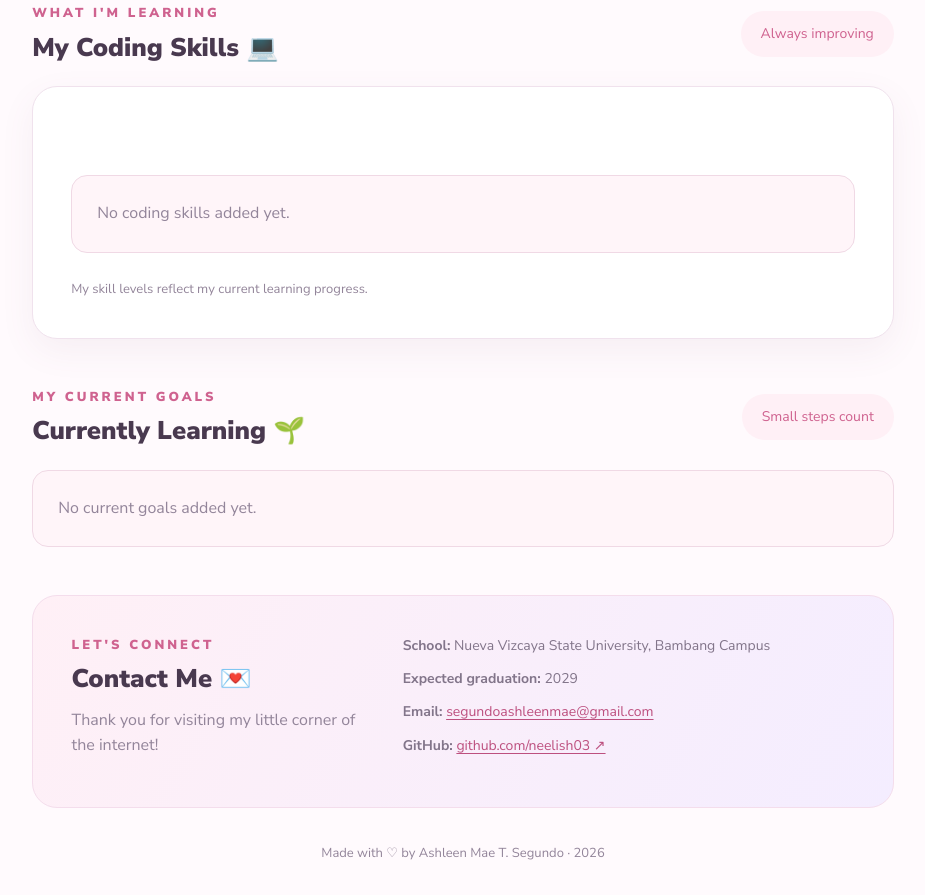
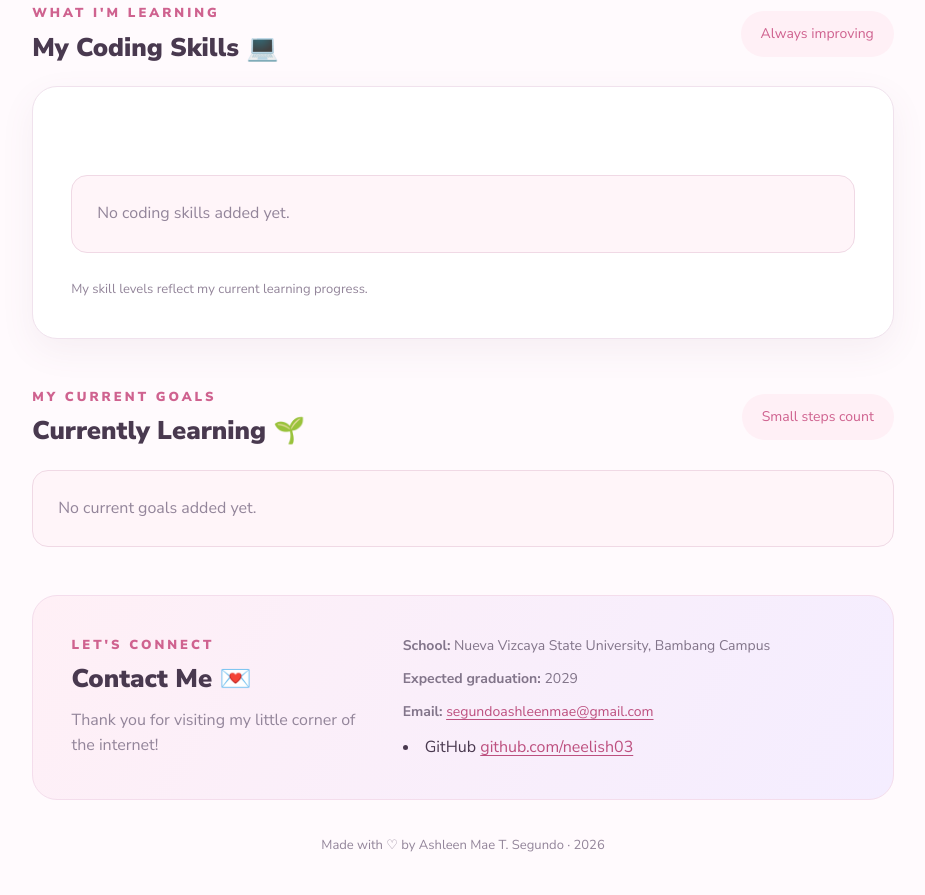
Before and after one commit to neelish03/neelish03, a plain HTML site: page index.html in a window 1280 px wide. Shown: the part 1013-1908 px from the top of the page, without its empty margins (335-1260 px from the left). Drawn offline with Linux system fonts and the light colour scheme.

Commit message:
Refactor GitHub link to list item format
Replaced GitHub paragraph with a list item for better structure.

```diff
--- a/index.html
+++ b/index.html
@@ -145,9 +145,8 @@
             <p><strong>Email:</strong>
               <a href="mailto:segundoashleenmae@gmail.com">segundoashleenmae@gmail.com</a>
             </p>
-            <p><strong>GitHub:</strong>
-              <a href="https://github.com/neelish03" target="_blank" rel="noopener noreferrer">github.com/neelish03 ↗</a>
-            </p>
+<li><span>GitHub</span>
+  <a href="https://github.com/neelish03" target="_blank" rel="noopener">github.com/neelish03</a></li>
           </div>
         </div>
       </section>
```
